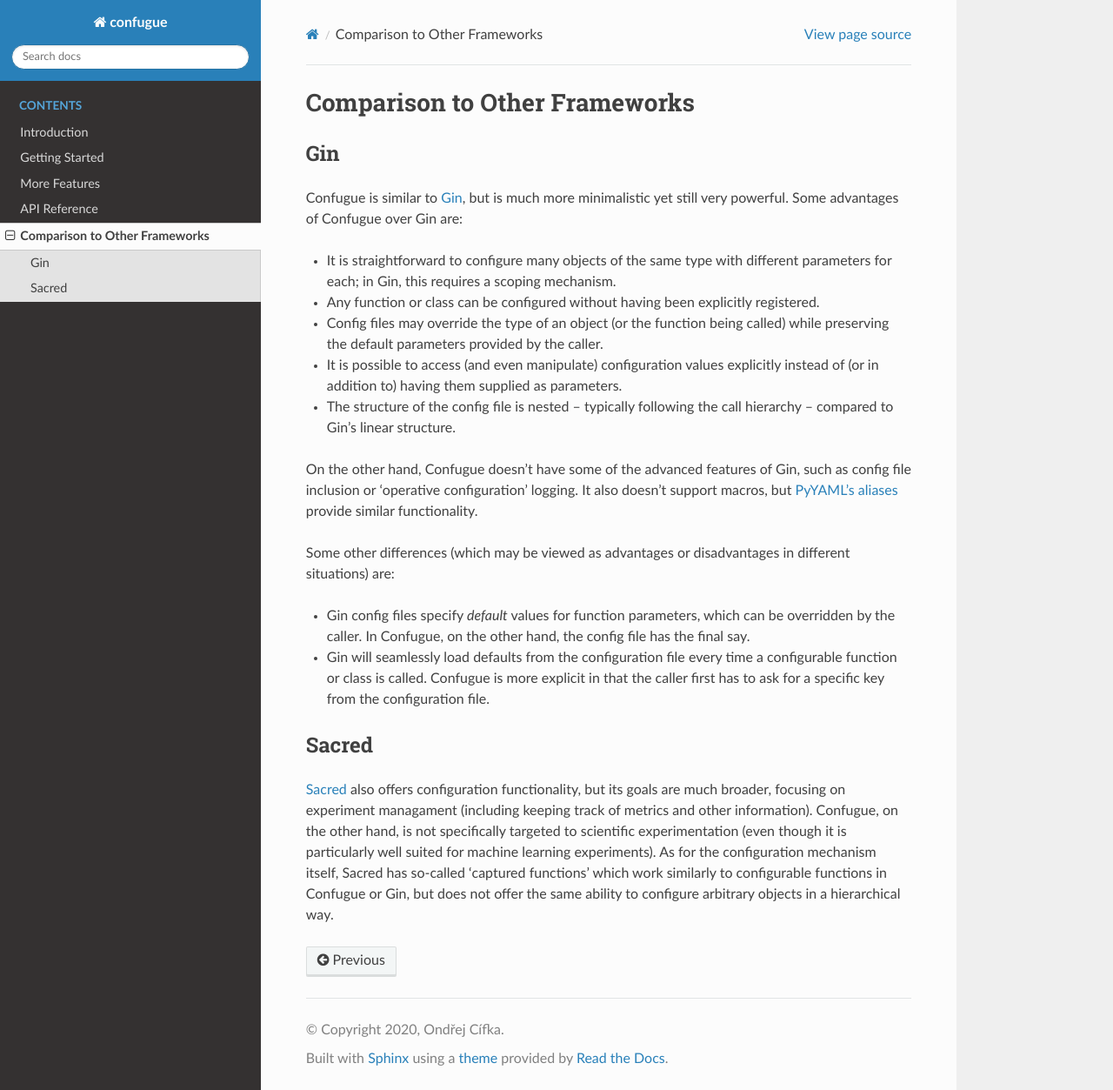
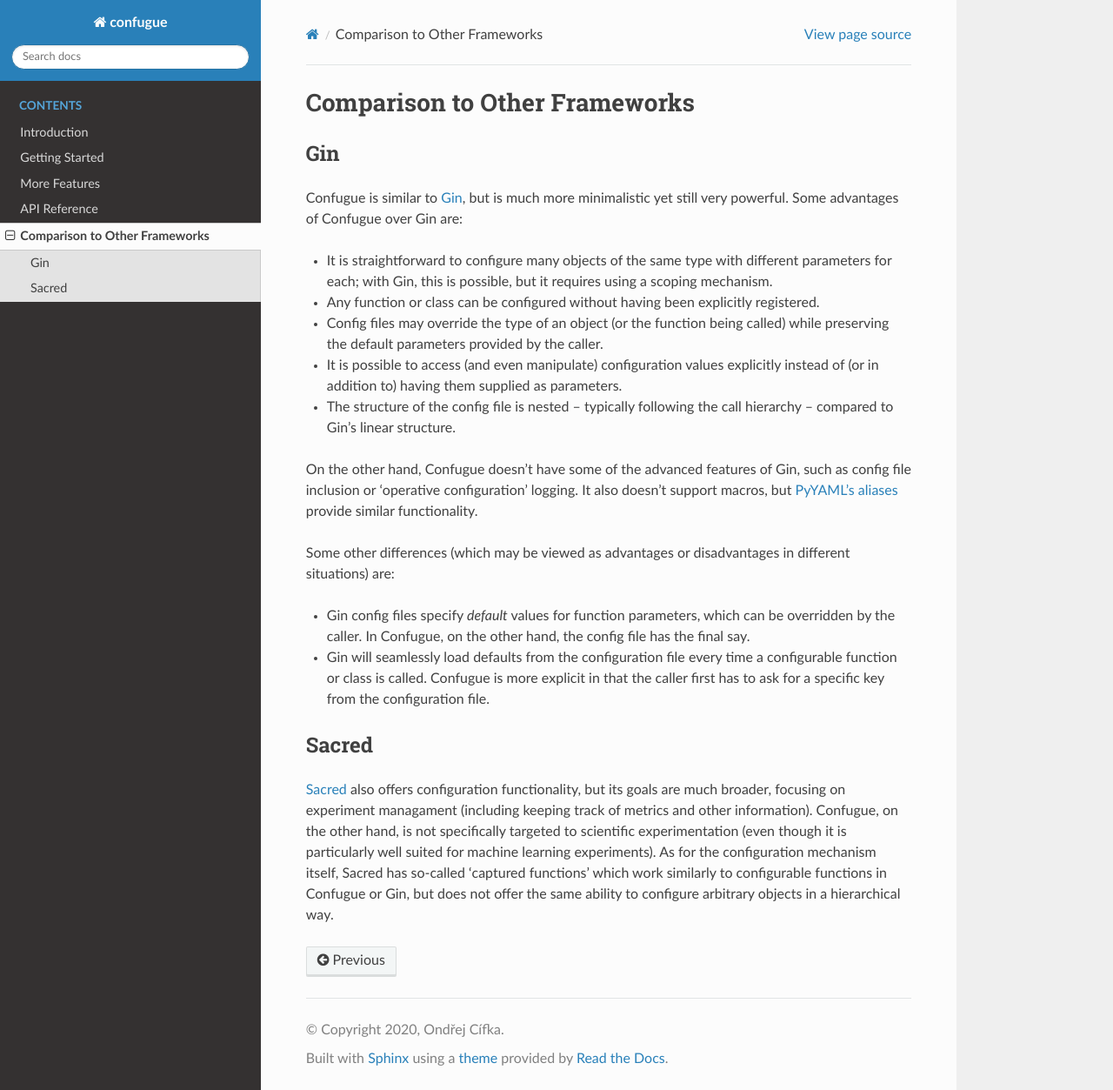
Before and after one commit to cifkao/confugue, a Sphinx documentation site: the page built from docs/comparison.rst, in a window 1280 px wide and 1253 px high. Shown: the whole window at 87% size. Built offline with Sphinx 7.4.7 and the Read the Docs theme 2.0.0, drawn with Linux system fonts in a browser that asks for light colours.

Commit message:
Clarification in docs and readme

```diff
--- a/README.rst
+++ b/README.rst
@@ -61,7 +61,7 @@
 Confugue is similar to `Gin <https://github.com/google/gin-config>`_, but is much more minimalistic yet still very powerful.
 Some advantages of Confugue over Gin are:
 
-- It is straightforward to configure many objects of the same type with different parameters for each; in Gin, this requires a scoping mechanism.
+- It is straightforward to configure many objects of the same type with different parameters for each; with Gin, this is possible, but it requires using a scoping mechanism.
 - Any function or class can be configured without having been explicitly registered.
 - Config files may override the type of an object (or the function being called) while preserving the default parameters provided by the caller.
 - It is possible to access (and even manipulate) configuration values explicitly instead of (or in addition to) having them supplied as parameters.
--- a/docs/comparison.rst
+++ b/docs/comparison.rst
@@ -7,7 +7,7 @@
 Confugue is similar to `Gin <https://github.com/google/gin-config>`_, but is much more minimalistic yet still very powerful.
 Some advantages of Confugue over Gin are:
 
-- It is straightforward to configure many objects of the same type with different parameters for each; in Gin, this requires a scoping mechanism.
+- It is straightforward to configure many objects of the same type with different parameters for each; with Gin, this is possible, but it requires using a scoping mechanism.
 - Any function or class can be configured without having been explicitly registered.
 - Config files may override the type of an object (or the function being called) while preserving the default parameters provided by the caller.
 - It is possible to access (and even manipulate) configuration values explicitly instead of (or in addition to) having them supplied as parameters.
```
